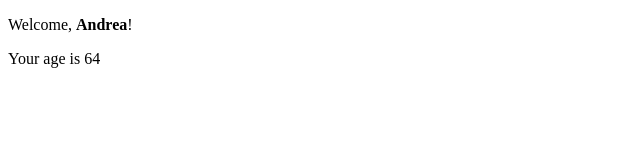
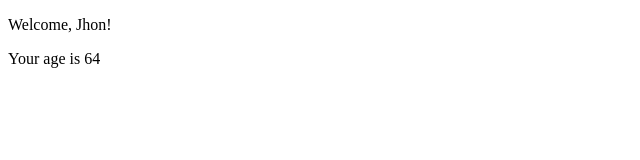
Before and after one commit to Andrea-Rizzo20/react-exercises, a React (Create React App) app: page / in a window 1280 px wide. Shown: the top 160 px of the page, without its empty margins (0-640 px from the left). Built offline with nearby package versions, Linux system fonts and the light colour scheme.

Commit message:
Esercizio/Conditional-rendering-04

```diff
--- a/src/App.js
+++ b/src/App.js
@@ -3,6 +3,6 @@ import { Welcome } from "./Welcome";
 
 export class App extends React.Component{
     render(){
-        return <Welcome name={<strong>Andrea</strong>} age={64} />
+        return <Welcome name= "Jhon" age={64} />
     }
 }
--- a/src/Welcome.js
+++ b/src/Welcome.js
@@ -6,7 +6,7 @@ export class Welcome extends React.Component {
     return (
       <div>
         <p>Welcome, {this.props.name}!</p>
-        {this.props.age > 18 && this.props.age < 65 && <Age age = {this.props.age} />}
+        {this.props.age > 18 && this.props.age < 65 && this.props.name === "Jhon" && <Age age = {this.props.age} />}
       </div>
     );
   }
```
